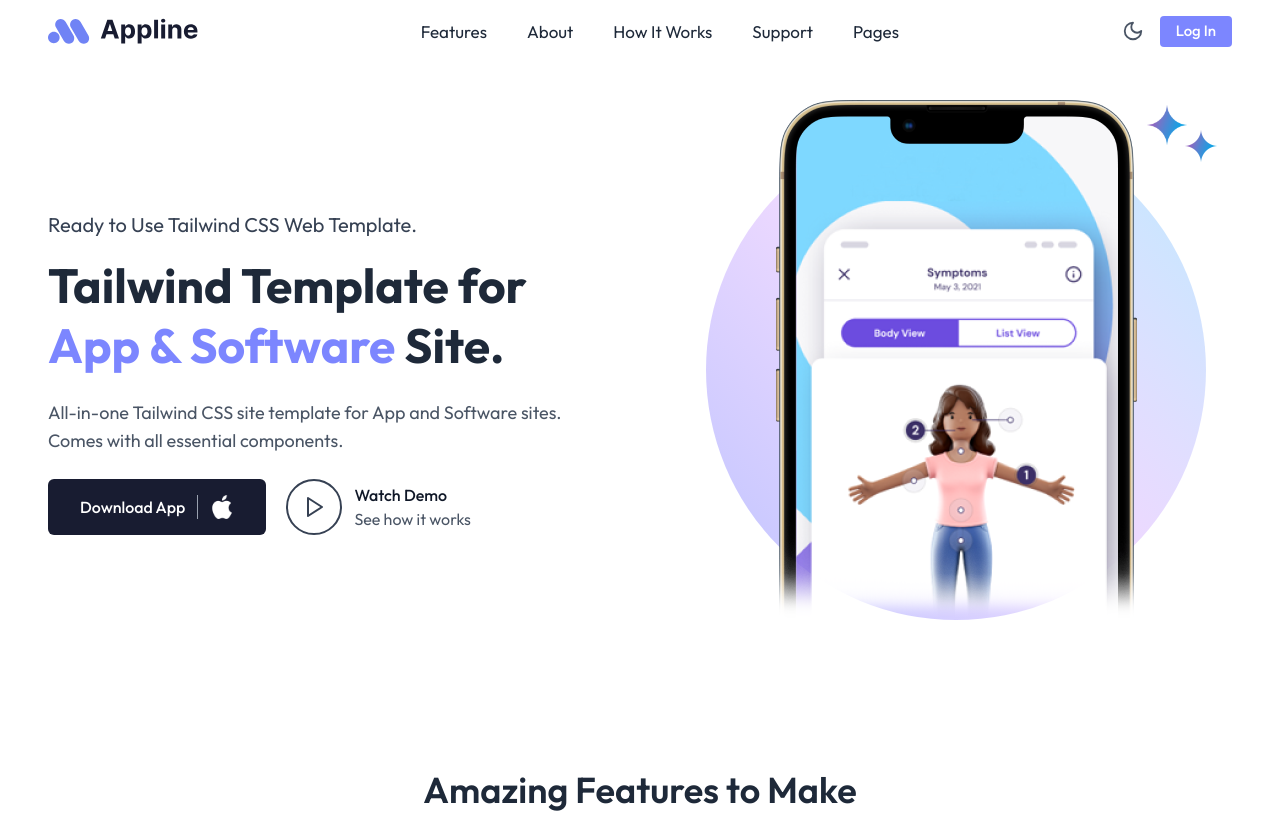
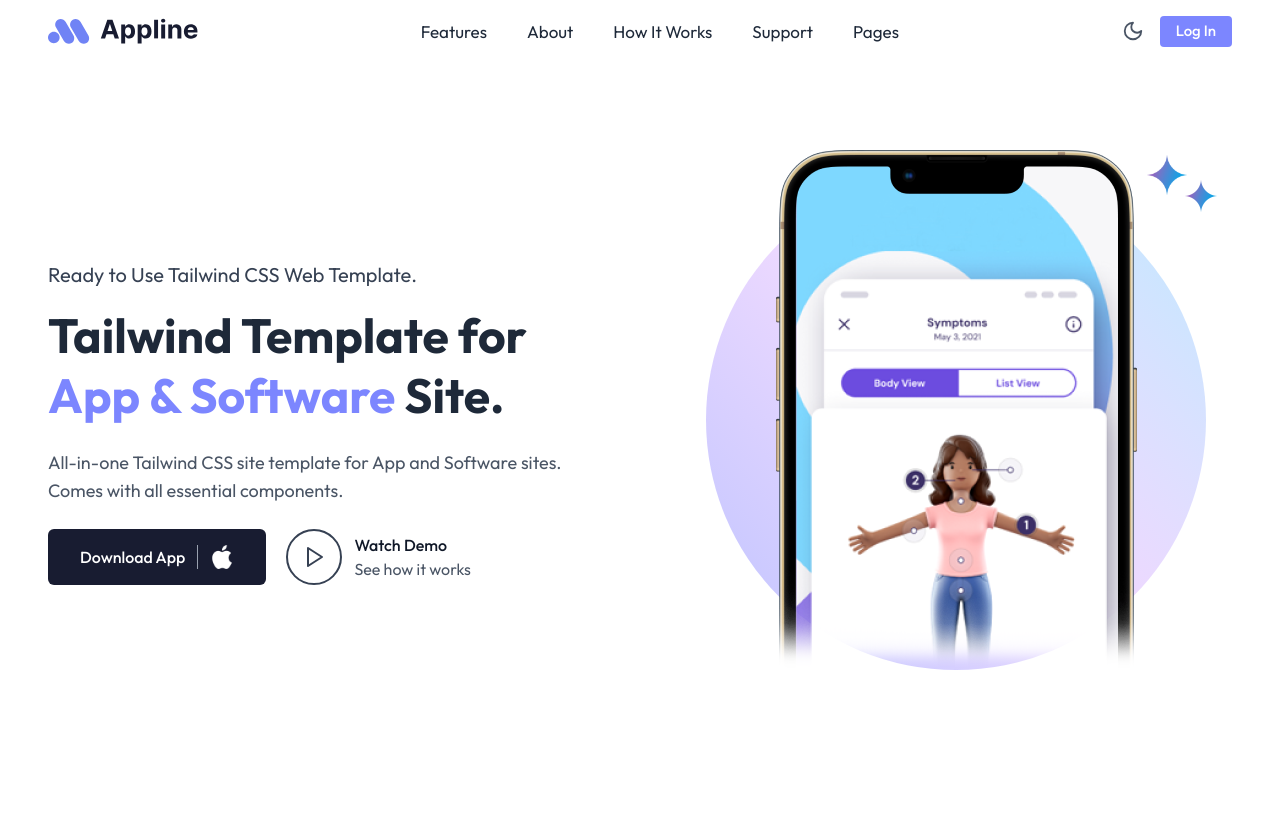
Before and after one commit to Dev-Rohan1/Appline-Tailwind-App-Landing-Template, a React (Vite) app: page / in a window 1280 px wide. Shown: the top 813 px of the page. Built offline with nearby package versions, Linux system fonts and the light colour scheme.

Commit message:
fix: adjust top margin in Hero section for consistent spacing

```diff
--- a/src/components/Hero.jsx
+++ b/src/components/Hero.jsx
@@ -7,7 +7,7 @@ const Hero = ({ setShowVideo }) => {
   const { darkMode } = useContext(ThemeContext);
 
   return (
-    <section className="bg-white dark:bg-[#181c31] pt-[100px] pb-[60px]">
+    <section className="bg-white dark:bg-[#181c31] pt-[150px] pb-[60px]">
       <div className="container mx-auto px-6 lg:px-12">
         <div className="flex flex-col lg:flex-row items-center gap-12 lg:gap-20">
           {/* Left Content */}
@@ -66,7 +66,7 @@ const Hero = ({ setShowVideo }) => {
           <div className="w-full lg:w-1/2 relative flex justify-center mt-10 lg:mt-0">
             <div className="relative z-10">
               <img
-                className="w-full max-w-md relative"
+                className="w-full max-w-sm relative"
                 src={assets.hero_image}
                 alt="Hero"
               />
```
